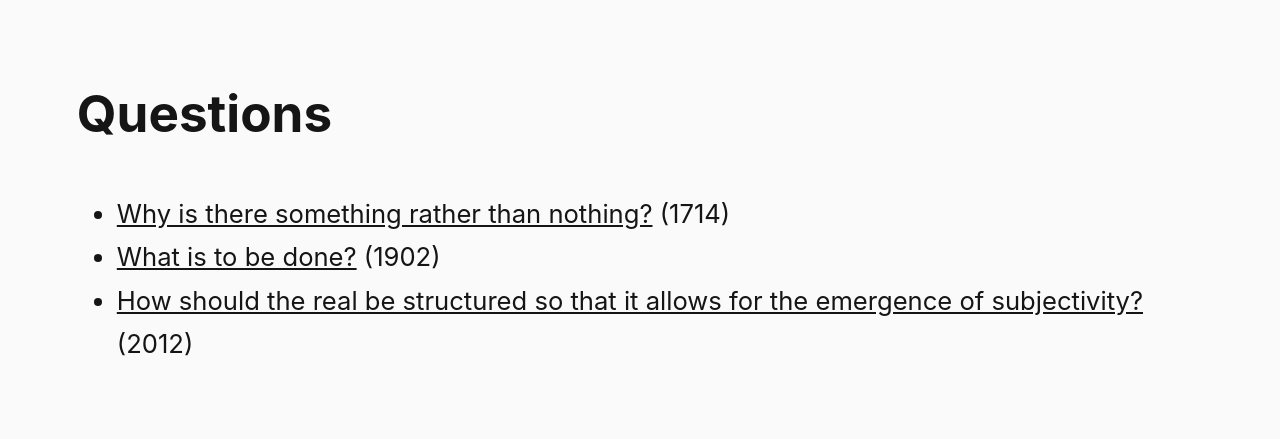
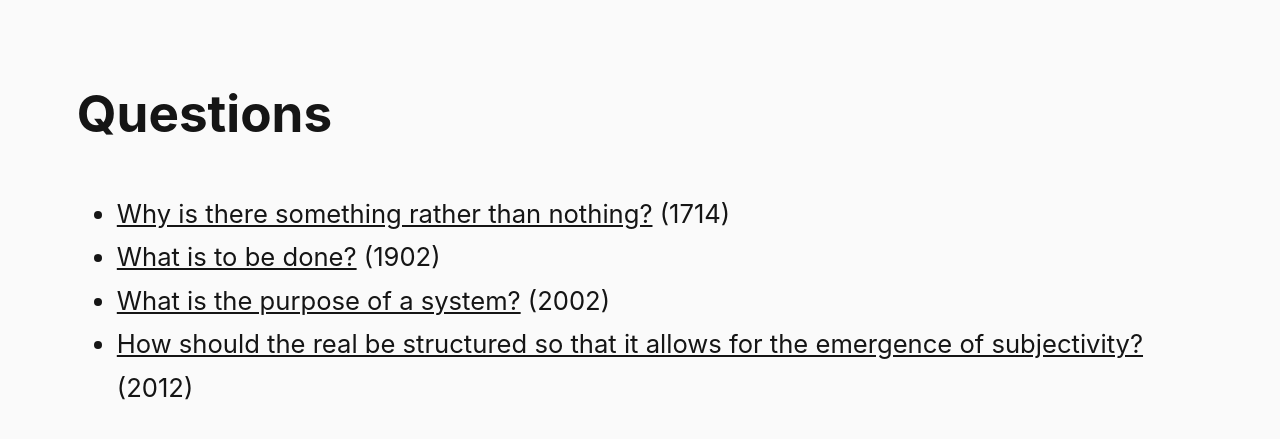
Before and after one commit to steinea/fyi, a Jekyll site: the page built from pages/questions.md, in a window 1280 px wide. Shown: the top 439 px of the page. Built offline with Jekyll 4.4.1, drawn with Linux system fonts in a browser that asks for light colours.

Commit message:
Update questions

```diff
--- a/pages/questions.md
+++ b/pages/questions.md
@@ -6,4 +6,5 @@ permalink: /questions/
 
 * [Why is there something rather than nothing?](https://archive.org/details/philosophicalwor00leibuoft/page/212/mode/2up?view=theater&q=209) (1714)
 * [What is to be done?](https://www.marxists.org/archive/lenin/works/1901/witbd/) (1902)
+* [What is the purpose of a system?](https://en.wikipedia.org/wiki/The_purpose_of_a_system_is_what_it_does) (2002)
 * [How should the real be structured so that it allows for the emergence of subjectivity?](https://books.google.ca/books?id=XxYQCoaEU7AC) (2012)
```
